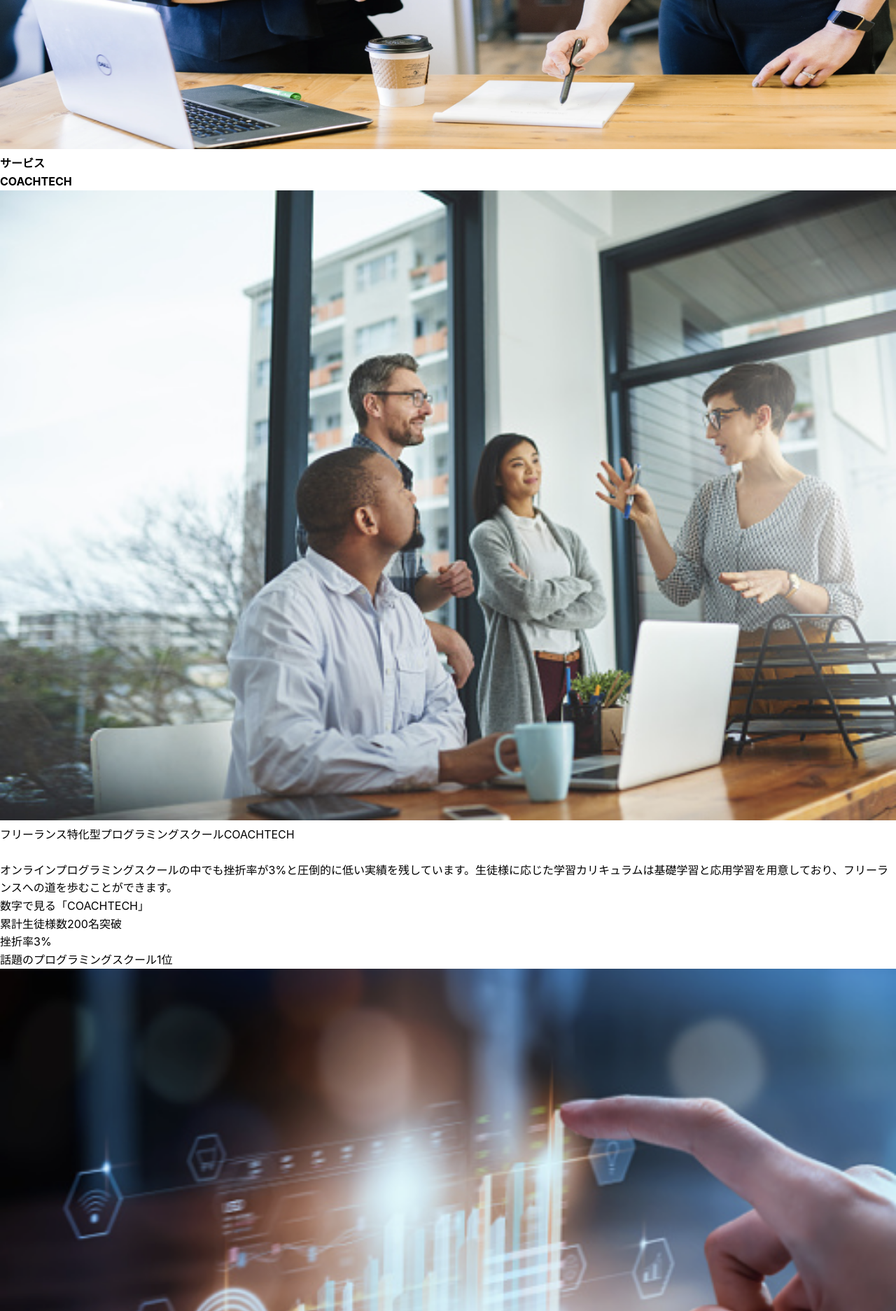
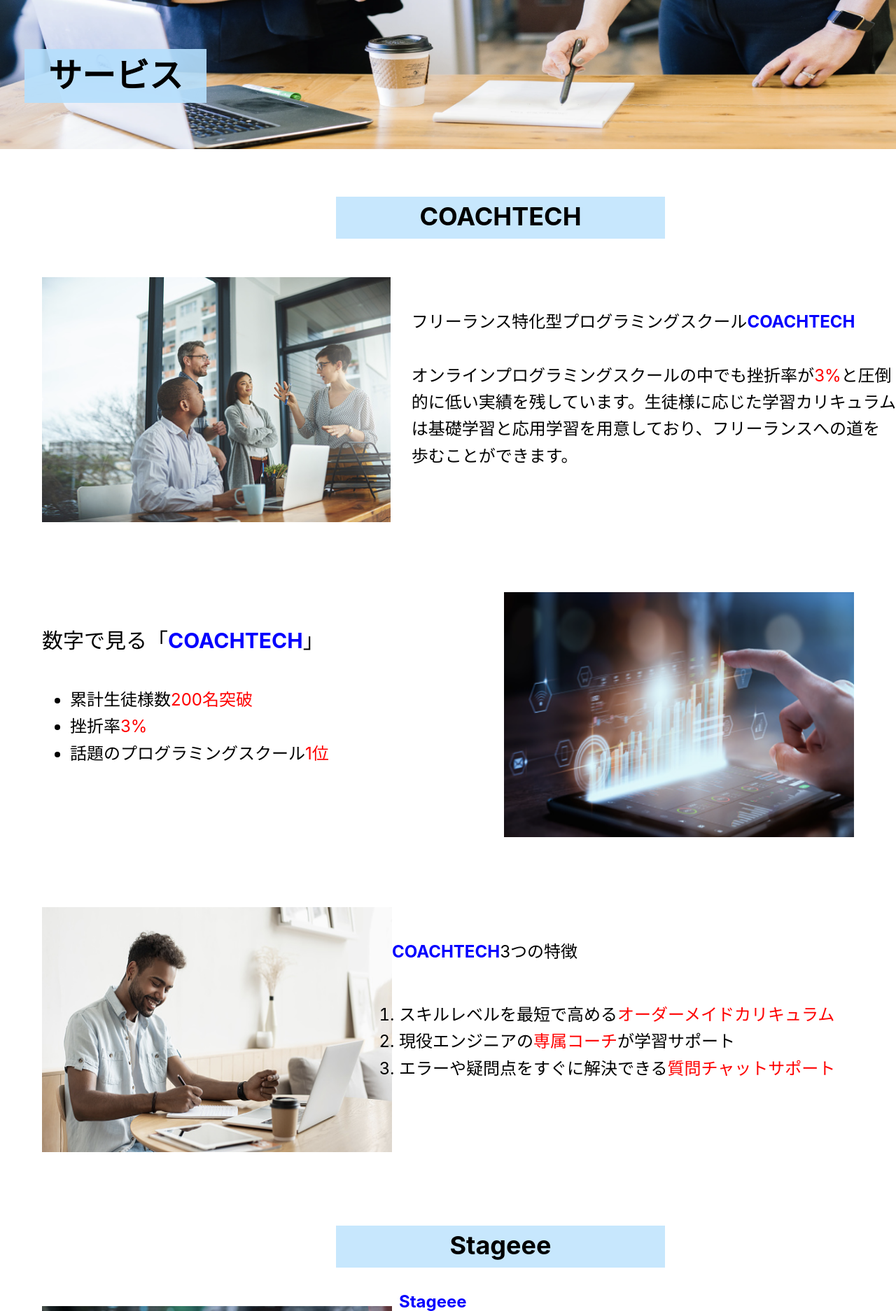
Before and after one commit to masayan-545/advance, a PHP site: page /service.html in a window 1280 px wide. Shown: the part 70-1943 px from the top of the page at 70% size. Run offline with PHP 8.4, Linux system fonts and the light colour scheme.

Commit message:
sixth-commit

```diff
--- a/css/style.css
+++ b/css/style.css
@@ -636,7 +636,286 @@
 
 /* service */
 
+.service__img {
+  position: relative;
+}
+
+.service__ttl {
+  font-size: 48px;
+  background-color: rgba(181, 223, 253, 0.9);
+  width: 260px;
+  display: inline;
+  position: absolute;
+  align-items: center;
+  text-align: center;
+  top: 140px;
+  left: 35px;
+}
+
+.service__head {
+  font-size: 36px;
+  text-align: center;
+  background-color: rgba(181, 223, 253, 0.75);
+  width: 470px;
+  height: 60px;
+  margin-top: 60px;
+  margin-left: 480px;
+}
+
+.service__coachtech1 {
+  display: flex;
+  justify-content: space-between;
+}
+
+.service__item-img1 {
+  width: 500px;
+  height: 350px;
+  margin-top: 55px;
+  margin-left: 60px;
+}
+
+.service__item-text1 {
+  width: 780px;
+  height: 350px;
+  margin-top: 100px;
+  margin-left: 30px;
+  font-size: 24px;
+}
+
+.service__coachtech2 {
+  display: flex;
+  justify-content: space-between;
+  position: relative;
+}
+
+.service__item-img2 {
+  width: 500px;
+  height: 350px;
+  margin-top: 55px;
+  margin-right: 60px;
+}
+
+.service__item-text2 {
+  width: 780px;
+  height: 350px;
+  margin-top: 100px;
+  margin-left: 60px;
+  font-size: 30px;
+}
+
+.service__item-list1 {
+  width: 780px;
+  height: 350px;
+  font-size: 24px;
+  position: absolute;
+  top: 190px;
+  left: 100px;
+}
+
+.service__coachtech3 {
+  display: flex;
+  justify-content: space-between;
+  position: relative;
+}
+
+.service__item-img3 {
+  width: 500px;
+  height: 350px;
+  margin-top: 55px;
+  margin-left: 60px;
+}
+
+.service__item-text3 {
+  width: 700px;
+  height: 350px;
+  margin-top: 100px;
+  margin-right: 30px;
+  font-size: 24px;
+}
+
+.service__item-list2 {
+  width: 700px;
+  height: 350px;
+  font-size: 24px;
+  position: absolute;
+  top: 190px;
+  right: 10px;
+}
+
+.service__color-blue {
+  color: #0500fe;
+  font-weight: bold;
+}
+
+.service__color-red {
+  color: red;
+}
+
+.service__stageee {
+  display: flex;
+  justify-content: space-between;
+}
+
+.service__item-img4 {
+  width: 500px;
+  height: 350px;
+  margin-top: 55px;
+  margin-left: 60px;
+}
+
+.service__item-text4 {
+  width: 700px;
+  height: 350px;
+  margin-top: 30px;
+  margin-left: 10px;
+  margin-right: 30px;
+  font-size: 24px;
+}
+
+.service__item-text5 {
+  margin-top: 30px;
+  margin-bottom: 50px;
+  margin-right: 30px;
+  font-size: 24px;
+  text-align: right;
+}
+
 /* recruit */
+
+.recruit-view__img {
+  position: relative;
+}
+
+.recruit-view__ttl {
+  font-size: 48px;
+  background-color: rgba(201, 201, 201, 0.74);
+  width: 260px;
+  display: inline;
+  position: absolute;
+  align-items: center;
+  text-align: center;
+  top: 140px;
+  left: 35px;
+}
+
+.recruit-view__sub-ttl {
+  font-size: 48px;
+  background-color: rgba(201, 201, 201, 0.74);
+  width: 1050px;
+  display: inline;
+  position: absolute;
+  align-items: center;
+  text-align: center;
+  top: 300px;
+  left: 150px;
+}
+
+.recruit__ttl {
+  background: rgba(201, 224, 241, 0.62);
+  text-align: center;
+  color: #62bdc2;
+  font-size: 48px;
+  margin-top: -10px;
+}
+
+.recruit__ttl-sub {
+  background: rgba(201, 224, 241, 0.62);
+  text-align: center;
+  font-size: 28px;
+  padding-bottom: 20px;
+}
+
+.recruit__message {
+  display: flex;
+  flex-direction: column;
+  background: url(../img/recruit2.png) center / cover;
+  height: 790px;
+}
+
+.recruit__head {
+  font-size: 36px;
+  text-align: center;
+  background-color: rgba(181, 223, 253, 0.75);
+  width: 470px;
+  height: 60px;
+  margin-top: 60px;
+  margin-left: 480px;
+}
+
+.recruit__content {
+  display: flex;
+  justify-content: space-between;
+}
+
+.recruit__point {
+  font-size: 30px;
+  font-weight: bold;
+  width: 470px;
+  height: 200px;
+  background-color: rgba(201, 224, 241, 0.75);
+  border-radius: 50%;
+  text-align: center;
+  padding-top: 75px;
+  margin-top: 50px;
+  margin-left: 15px;
+}
+
+.recruit__text {
+  font-size: 27px;
+  background-color: rgba(255, 255, 255, 0.67);
+  width: 60%;
+  padding: 15px;
+  margin-top: 30px;
+  margin-right: 20px;
+}
+
+.recruit__list-director {
+  display: flex;
+  flex-wrap: wrap;
+  margin-bottom: 15px;
+}
+
+.recruit__list-designer {
+  display: flex;
+  flex-wrap: wrap;
+  margin-bottom: 15px;
+}
+
+.recruit__list-engineer {
+  display: flex;
+  flex-wrap: wrap;
+  margin-bottom: 75px;
+}
+
+.recruit__list-ttl {
+  font-size: 36px;
+  color: #0500fe;
+  text-align: center;
+  background-color: rgba(181, 223, 253, 0.75);
+  width: 90%;
+  height: 60px;
+  margin-top: 30px;
+  margin-left: 5%;
+}
+
+.recruit__list-item {
+  font-size: 30px;
+  font-weight: bold;
+  background-color: rgba(201, 224, 241, 0.6);
+  width: 15%;
+  height: 180px;
+  text-align: center;
+  padding-top: 70px;
+  margin-left: 5%;
+}
+
+.recruit__list-text {
+  font-size: 27px;
+  background-color: rgba(201, 224, 241, 0.3);
+  width: 75%;
+  height: 180px;
+  padding: 15px;
+}
 
 /* interview-list */
 
--- a/service.html
+++ b/service.html
@@ -50,34 +50,42 @@
       <div class="service">
         <img class="service__img" src="img/service1.png" alt="">
         <h2 class="service__ttl">サービス</h2>
-        <h3 class="service__heading">COACHTECH</h3>
-        <img class="service__item-img" src="img/service2.png" alt="">
-        <p class="service__item-text">フリーランス特化型プログラミングスクールCOACHTECH<br>
-        <br>
-        オンラインプログラミングスクールの中でも挫折率が3%と圧倒的に低い実績を残しています。生徒様に応じた学習カリキュラムは基礎学習と応用学習を用意しており、フリーランスへの道を歩むことができます。</p>
-        <p class="service__item-text">数字で見る「COACHTECH」</p>
-        <ul>
-          <li>累計生徒様数200名突破</li>
-          <li>挫折率3%</li>
-          <li>話題のプログラミングスクール1位</li>
-        </ul>
-        <img class="service__item-img--2" src="img/service3.png" alt="">
-        <img class="service__item-img--3" src="img/service4.png" alt="">
-        <p class="service__item-text">COACHTECH3つの特徴</p>
-        <ol>
-          <li>スキルレベルを最短で高めるオーダーメイドカリキュラム</li>
-          <li>現役エンジニアの専属コーチが学習サポート</li>
-          <li>エラーや疑問点をすぐに解決できる質問チャットサポート</li>
-        </ol>
-        <h3 class="service__heading">Stageee</h3>
-        <img class="service__item-img" src="img/service5.png" alt="">
-        <p>Stageee</p>
-        <p>日本の教育課題は民間企業だからこそ解決できるものがあると信じています。<br>
-        <br>
-        Stageeeはestra創業前からずっと同じサービス名で開発を進め、何度もピボットを繰り返しています。<br>
-        <br>
-        弊社はCOACHTECHで理想の教育モデルを構築し、「Stageee」でそのモデルの普及をすることで日本の教育業界を変革します。</p>
-        <p>Comming soon...</p>
+        <h3 class="service__head">COACHTECH</h3>
+        <div class="service__coachtech1">
+          <img class="service__item-img1" src="img/service2.png" alt="">
+          <p class="service__item-text1">フリーランス特化型プログラミングスクール<span class="service__color-blue">COACHTECH</span><br>
+          <br>
+          オンラインプログラミングスクールの中でも挫折率が<span class="service__color-red">3%</span>と圧倒的に低い実績を残しています。生徒様に応じた学習カリキュラムは基礎学習と応用学習を用意しており、フリーランスへの道を歩むことができます。</p>
+        </div>
+        <div class="service__coachtech2">
+          <p class="service__item-text2">数字で見る「<span class="service__color-blue">COACHTECH</span>」</p>
+          <ul class="service__item-list1">
+            <li>累計生徒様数<span class="service__color-red">200名突破</span></li>
+            <li>挫折率<span class="service__color-red">3%</span></li>
+            <li>話題のプログラミングスクール<span class="service__color-red">1位</span></li>
+          </ul>
+          <img class="service__item-img2" src="img/service3.png" alt="">
+        </div>
+        <div class="service__coachtech3">
+          <img class="service__item-img3" src="img/service4.png" alt="">
+          <p class="service__item-text3"><span class="service__color-blue">COACHTECH</span>3つの特徴</p>
+          <ol class="service__item-list2">
+            <li>スキルレベルを最短で高める<span class="service__color-red">オーダーメイドカリキュラム</span></li>
+            <li>現役エンジニアの<span class="service__color-red">専属コーチ</span>が学習サポート</li>
+            <li>エラーや疑問点をすぐに解決できる<span class="service__color-red">質問チャットサポート</span></li>
+          </ol>
+        </div>
+        <h3 class="service__head">Stageee</h3>
+        <div class="service__stageee">
+          <img class="service__item-img4" src="img/service5.png" alt="">
+          <p class="service__item-text4"><span class="service__color-blue">Stageee</span><br><br>
+            日本の教育課題は民間企業だからこそ解決できるものがあると信じています。<br>
+          <br>
+          <span class="service__color-blue">Stageee</span>はestra創業前からずっと同じサービス名で開発を進め、何度もピボットを繰り返しています。<br>
+          <br>
+          弊社はCOACHTECHで理想の教育モデルを構築し、「<span class="service__color-blue">Stageee</span>」でそのモデルの普及をすることで日本の教育業界を変革します。</p>
+        </div>
+          <p class="service__item-text5">Comming soon...</p>
       </div>
     </main>
     <footer class="footer">
```
Also changed, not shown: recruit.html (+9 -4 lines).
